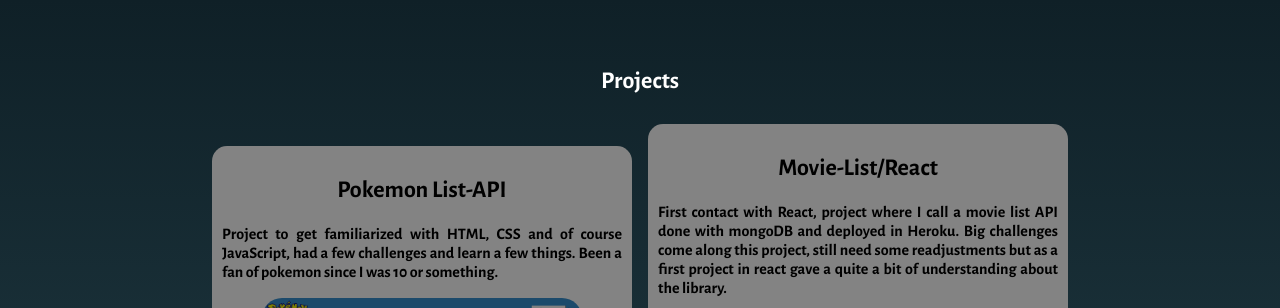
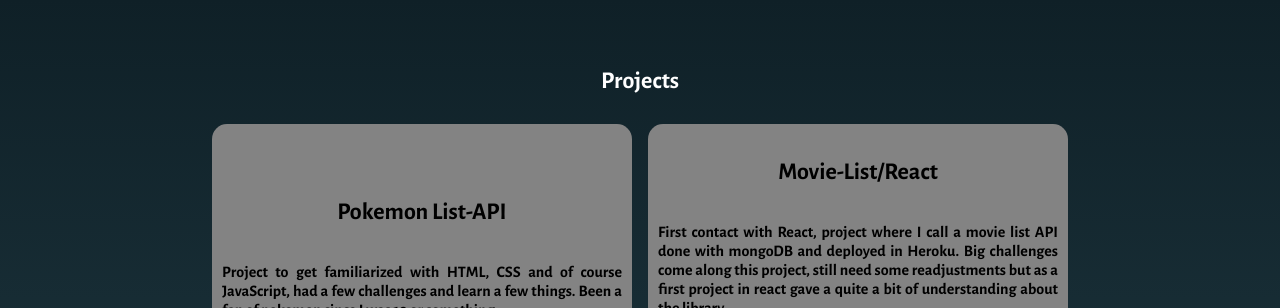
Before and after one commit to kempke28/webpage-portfolio, a plain HTML site: page pages/projects.html in a window 1280 px wide. Shown: the part 126-434 px from the top of the page. Drawn offline with nearby package versions, Linux system fonts and the light colour scheme.

Commit message:
style cards

```diff
--- a/css/style.css
+++ b/css/style.css
@@ -150,12 +150,15 @@ body {
   max-width: 90vw;
 }
 .grid__item {
+  display: flex;
+  flex-direction: column;
+  justify-content: center;
   background: #838383;
   padding: 10px;
   border-radius: 15px;
   margin: .5rem;
   max-width: 400px;
-  min-height: 400px;
+  min-height: 500px;
 }
 .grid__item p {
   text-align: justify;
```
